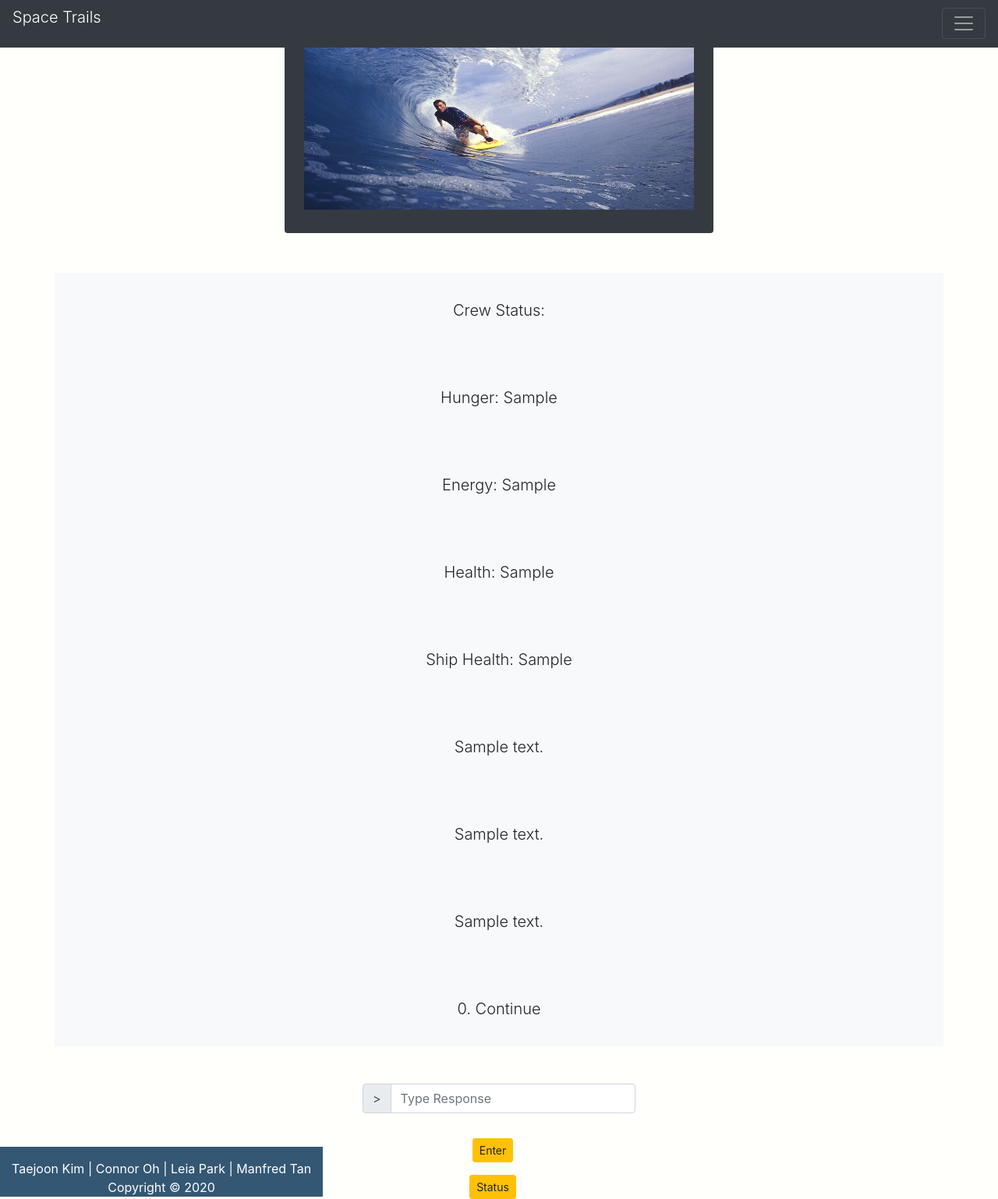
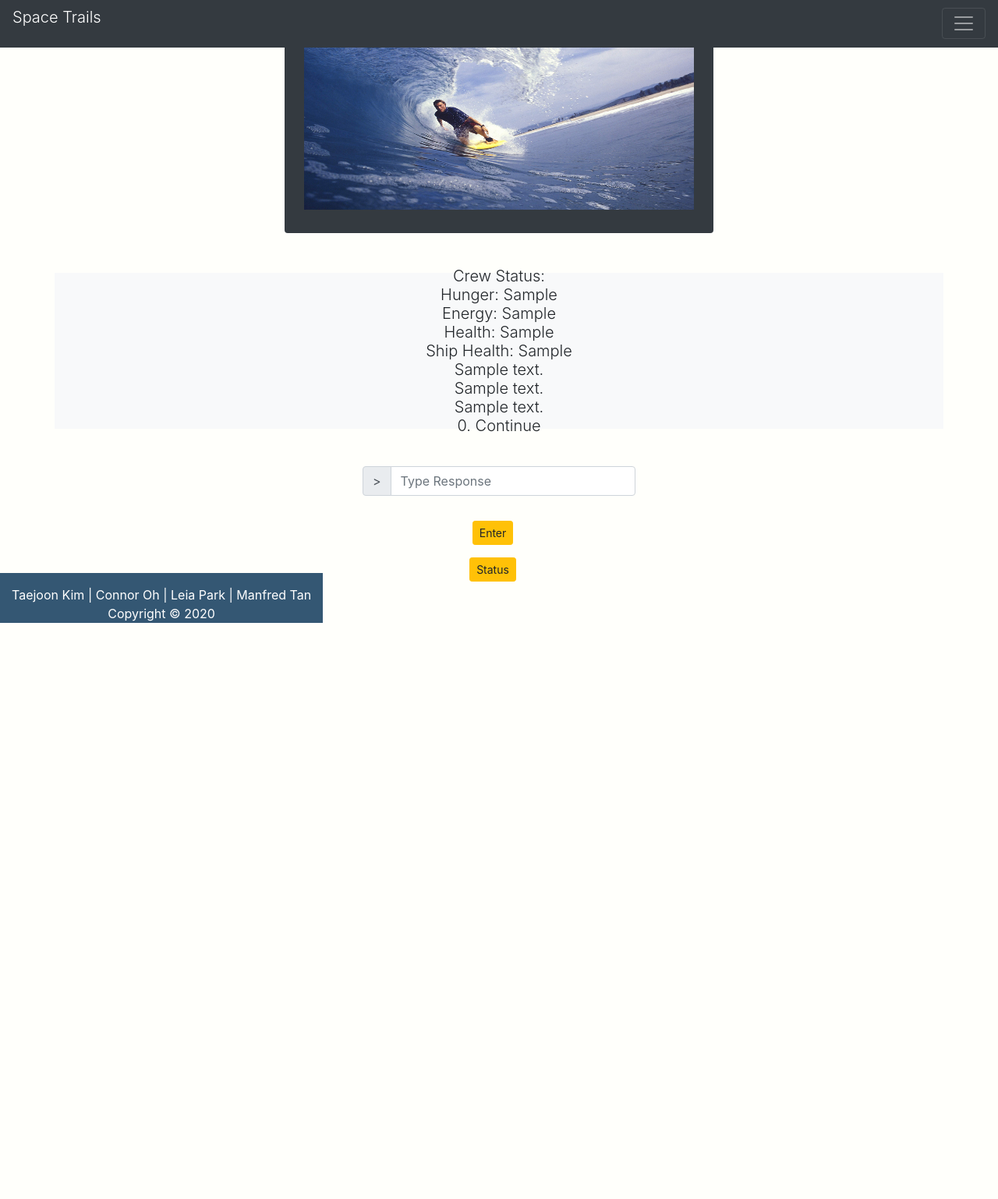
Before and after one commit to tkim00/Fredman__kimT-ohC-parkL-tamM, a Flask app: template templates/crewStatus.html in a window 1280 px wide. Shown: the part 49-1587 px from the top of the page at 78% size. After the commit the page ends 848 px from the top, so only its background shows below. Run offline with Flask 2, Linux system fonts and the light colour scheme; the template is opened without the code that fills it: most values are stand-ins (such as "Sample title", 1, 10 or a date in 2020); parts of the project's set-up code (start-up, migrations or seed data) failed here and were passed over; some libraries are stand-ins or nearby versions.

Commit message:
did less padding

```diff
--- a/templates/crew.html
+++ b/templates/crew.html
@@ -10,7 +10,7 @@
 
 {% block text %}
 <div class="container bg-light text-center my-5">
-  <p class="lead py-5">Choose your crew members: </p>
+  <p class="lead py-1">Choose your crew members: </p>
 </div>
 {% endblock %}
 
--- a/templates/crewStatus.html
+++ b/templates/crewStatus.html
@@ -9,15 +9,15 @@
 
 {% block text %}
 <div class="container bg-light text-center my-5">
-  <p class="lead py-5">Crew Status:</p>
-  <p class="lead py-5">Hunger: {{crewStat[0]}}</p>
-  <p class="lead py-5">Energy: {{crewStat[1]}}</p>
-  <p class="lead py-5">Health: {{crewStat[2]}}</p>
-  <p class="lead py-5">Ship Health: {{crewStat[3]}}</p>
-  <p class="lead py-5">{{crewMessages[0]}}</p>
-  <p class="lead py-5">{{crewMessages[1]}}</p>
-  <p class="lead py-5">{{crewMessages[2]}}</p>
-  <p class="lead py-5">0. Continue</p>
+  <p class="lead py-1">Crew Status:</p>
+  <p class="lead py-1">Hunger: {{crewStat[0]}}</p>
+  <p class="lead py-1">Energy: {{crewStat[1]}}</p>
+  <p class="lead py-1">Health: {{crewStat[2]}}</p>
+  <p class="lead py-1">Ship Health: {{crewStat[3]}}</p>
+  <p class="lead py-1">{{crewMessages[0]}}</p>
+  <p class="lead py-1">{{crewMessages[1]}}</p>
+  <p class="lead py-1">{{crewMessages[2]}}</p>
+  <p class="lead py-1">0. Continue</p>
 </div>
 
 {% endblock %}
--- a/templates/encounter.html
+++ b/templates/encounter.html
@@ -11,9 +11,9 @@
 
 {% block text %}
 <div class="container bg-light text-center my-5">
-  <p class="lead py-5">Day {{day}} </p>
-  <p class="lead py-5">{{char}} {{result[1]}}</p>
-  <p class="lead py-5">0. Continue</p>
+  <p class="lead py-1">Day {{day}} </p>
+  <p class="lead py-1">{{char}} {{result[1]}}</p>
+  <p class="lead py-1">0. Continue</p>
 </div>
 {% endblock %}
 
--- a/templates/name.html
+++ b/templates/name.html
@@ -9,7 +9,7 @@
 
 {% block text %}
 <div class="container bg-light text-center my-5">
-  <p class="lead py-5">Choose your name:</p>
+  <p class="lead py-1">Choose your name:</p>
 </div>
 {% endblock %}
 
```
Also changed, not shown: templates/difficulty.html (+4 -4 lines), templates/inventory.html (+8 -8 lines), templates/settings.html (+6 -6 lines), templates/shop.html (+13 -13 lines).
